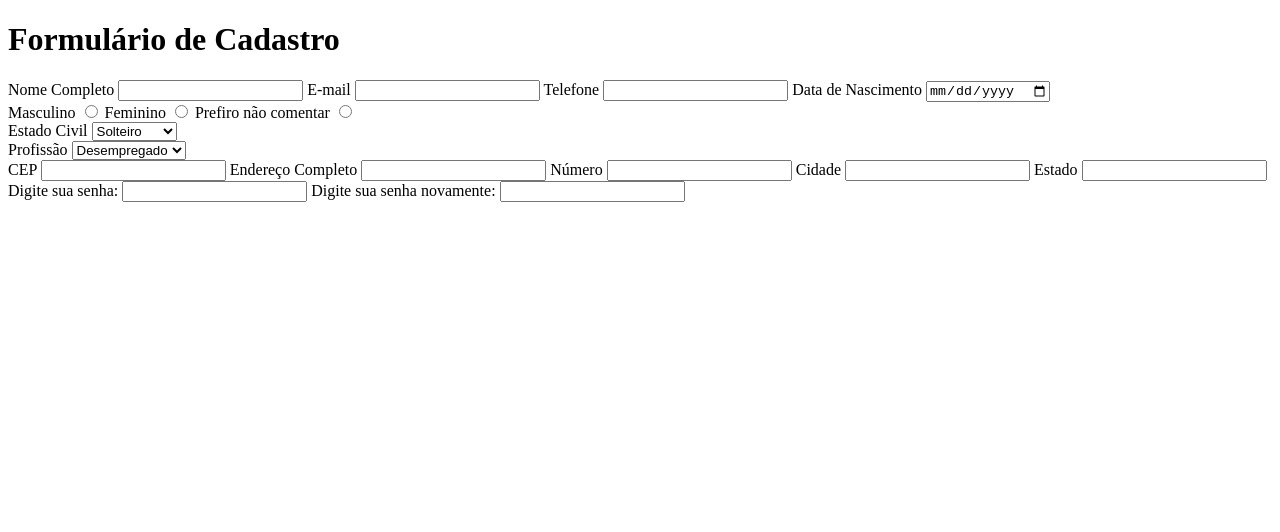
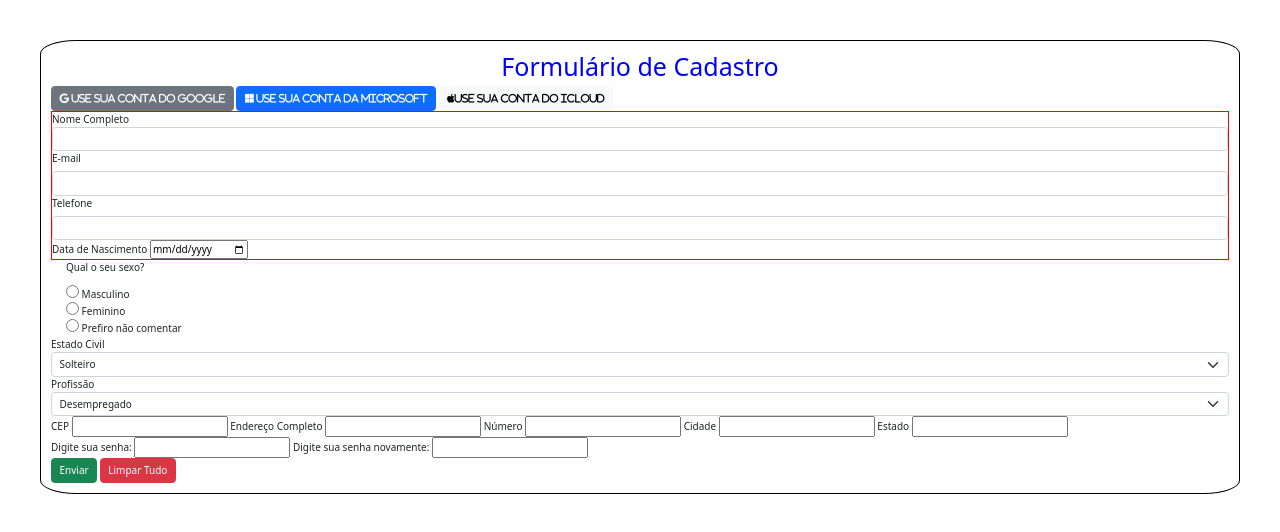
Before and after one commit to kevillin/01-formulario-cadastro, a plain HTML site: page index.html in a window 1280 px wide. Drawn offline with nearby package versions, Linux system fonts and the light colour scheme.

Commit message:
Adiciona Bootstrap

```diff
--- a/index.html
+++ b/index.html
@@ -4,36 +4,43 @@
     <meta charset="UTF-8" />
     <meta http-equiv="X-UA-Compatible" content="IE=edge" />
     <meta name="viewport" content="width=device-width, initial-scale=1.0" />
+    <script src="https://kit.fontawesome.com/6e4f777fd3.js" crossorigin="anonymous"></script>
+    <link href="https://cdn.jsdelivr.net/npm/bootstrap@5.2.0-beta1/dist/css/bootstrap.min.css" rel="stylesheet" integrity="sha384-0evHe/X+R7YkIZDRvuzKMRqM+OrBnVFBL6DOitfPri4tjfHxaWutUpFmBp4vmVor" crossorigin="anonymous">
+    <link rel="stylesheet" href="style.css" />
     <title>Formulário de Cadastro</title>
   </head>
   <body>
+    <main class="principal-formulario">
       <form action="" method="get">
         <h1>Formulário de Cadastro</h1>
+        <button type="button" class="bi bi-google btn btn-secondary"><i class="fa-brands fa-google"> Use sua conta do Google</i></button>
+        <button type="button" class="btn btn-primary"><i class="fa-brands fa-microsoft"> Use sua conta da Microsoft</i></button>
+        <button type="button" class="btn btn-light"><i class="fa-brands fa-apple">Use sua conta do Icloud</i></button>
 
+        <div class="info-pessoais" class="form-label">
           <label for="nomeUsuario">Nome Completo</label>
-      <input type="text" name="nomeUsuario" id="nomeUsuario" />
+          <input type="text" name="nomeUsuario" id="nomeUsuario" class="form-control"/>
 
-      <label for="emailUsuario">E-mail</label>
-      <input type="email" name="emailUsuario" id="emailUsuario" />
+          <label for="emailUsuario" class="form-label">E-mail</label>
+          <input type="email" name="emailUsuario" id="emailUsuario" class="form-control"/>
 
-      <label for="telefone">Telefone</label>
-      <input type="tel" name="telefone" id="telefone" />
+          <label for="telefone" class="form-label">Telefone</label>
+          <input type="tel" name="telefone" id="telefone" class="form-control"/>
 
           <label for="dataNascimento">Data de Nascimento</label>
           <input type="date" name="dataNascimento" id="dataNascimento" />
+        </div>
 
-      <div>
-        <label for="sexoMasculino">Masculino</label>
-        <input type="radio" name="sexoMasculino" id="sexoMasculino" />
-        <label for="sexoFeminino">Feminino</label>
-        <input type="radio" name="sexoFeminino" id="sexoFeminino" />
-        <label for="naoComentar">Prefiro não comentar</label>
-        <input type="radio" name="naoComentar" id="naoComentar" />
+        <div class="form-check">
+          <p>Qual o seu sexo?</p>
+          <label for="sexoMasculino"><input type="radio" name="sexoMasculino" id="sexoMasculino" /> Masculino</label>
+          <label for="sexoFeminino"><input type="radio" name="sexoFeminino" id="sexoFeminino" /> Feminino</label>
+          <label for="naoComentar"><input type="radio" name="naoComentar" id="naoComentar" /> Prefiro não comentar</label>
         </div>
 
         <div>
           <label for="estadoCivil">Estado Civil</label>
-        <select name="estadoCivil" id="estadoCivil">
+          <select name="estadoCivil" id="estadoCivil" class="form-select">
             <option value="solteiro">Solteiro</option>
             <option value="casado">Casado</option>
             <option value="viuvo">Viúvo</option>
@@ -43,7 +50,7 @@
 
         <div>
           <label for="profissao">Profissão</label>
-        <select name="profissao" id="profissao">
+          <select name="profissao" id="profissao" class="form-select" >
             <option value="desempregado">Desempregado</option>
             <option value="estudante">Estudante</option>
             <option value="autonomo">Autônomo</option>
@@ -58,20 +65,24 @@
           <label for="endereco">Endereço Completo</label>
           <input type="text" name="endereco" id="endereco" />
           <label for="numero-casa">Número</label>
-        <input type="text" name="numero-casa" id="numero-casa">
+          <input type="text" name="numero-casa" id="numero-casa" />
           <label for="cidade">Cidade</label>
-        <input type="text" name="cidade" id="cidade">
+          <input type="text" name="cidade" id="cidade" />
           <label for="uf">Estado</label>
-        <input type="text" name="uf" id="uf">
+          <input type="text" name="uf" id="uf" />
         </div>
 
         <div>
           <label for="senha">Digite sua senha:</label>
-        <input type="password" name="senha" id="senha">
+          <input type="password" name="senha" id="senha" />
           <label for="senha-validacao">Digite sua senha novamente:</label>
-        <input type="password" name="senha-validacao" id="senha-validacao">
+          <input type="password" name="senha-validacao" id="senha-validacao" />
         </div>
 
+        <button type="submit" class="btn btn-success">Enviar</button>
+        <button type="reset" class="btn btn-danger">Limpar Tudo</button>
       </form>
+    </main>
+    <script src="script.js"></script>
   </body>
 </html>
--- a/style.css
+++ b/style.css
@@ -0,0 +1,22 @@
+* {
+  font-size: 10px;
+}
+h1 {
+  color: blue;
+  text-align: center;
+}
+.principal-formulario {
+  border: 1px black solid;
+  border-radius: 3%;
+  margin: 40px;
+  padding: 10px;
+}
+
+.info-pessoais {
+  border: 1px red solid;
+}
+
+.form-check {
+  display: flex;
+  flex-direction: column;
+}
```
Lines whose indentation alone changed are shown as unchanged.
